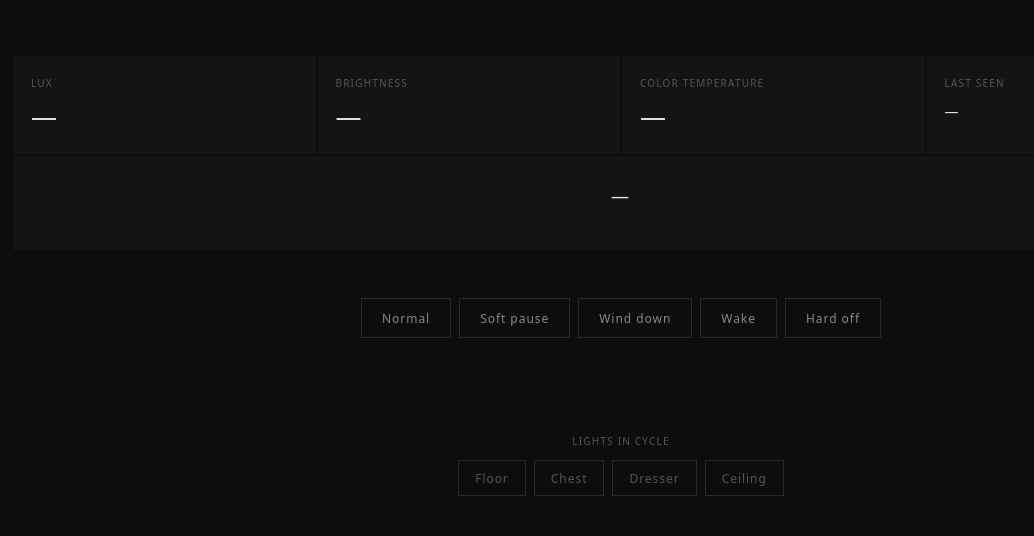
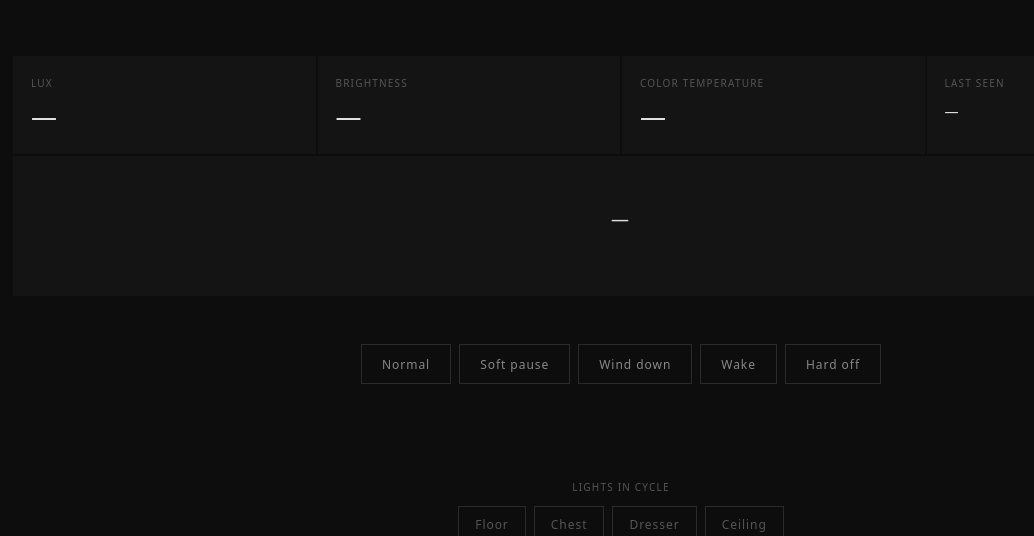
Before and after one commit to McTriscuitt/Mira, a Flask app: page / in a window 1280 px wide. Shown: the top 536 px of the page, without its empty margins (19-1053 px from the left). Run offline with Flask 3, Linux system fonts and the light colour scheme; the visitor is signed in with stand-in values (Sample User, id 1); data that the repository does not hold is empty; parts of the project's set-up code (start-up, migrations or seed data) failed here and were passed over.

Commit message:
Dashboard: fix lights-in-cycle covering logo when stable lux slider is hidden
min-height + flex centering on progress-block ensures consistent height
regardless of whether the stable lux slider is visible (NORMAL count > 0)
or hidden (LOCKED_OUT / NORMAL count=0), keeping lights-section positioned
below the background logo in all states.

```diff
--- a/dashboard/templates/index.html
+++ b/dashboard/templates/index.html
@@ -128,6 +128,10 @@
       padding: 28px 24px;
       margin-bottom: 48px;
       text-align: center;
+      min-height: 140px;
+      display: flex;
+      flex-direction: column;
+      justify-content: center;
     }
 
     .progress-state-name {
```
